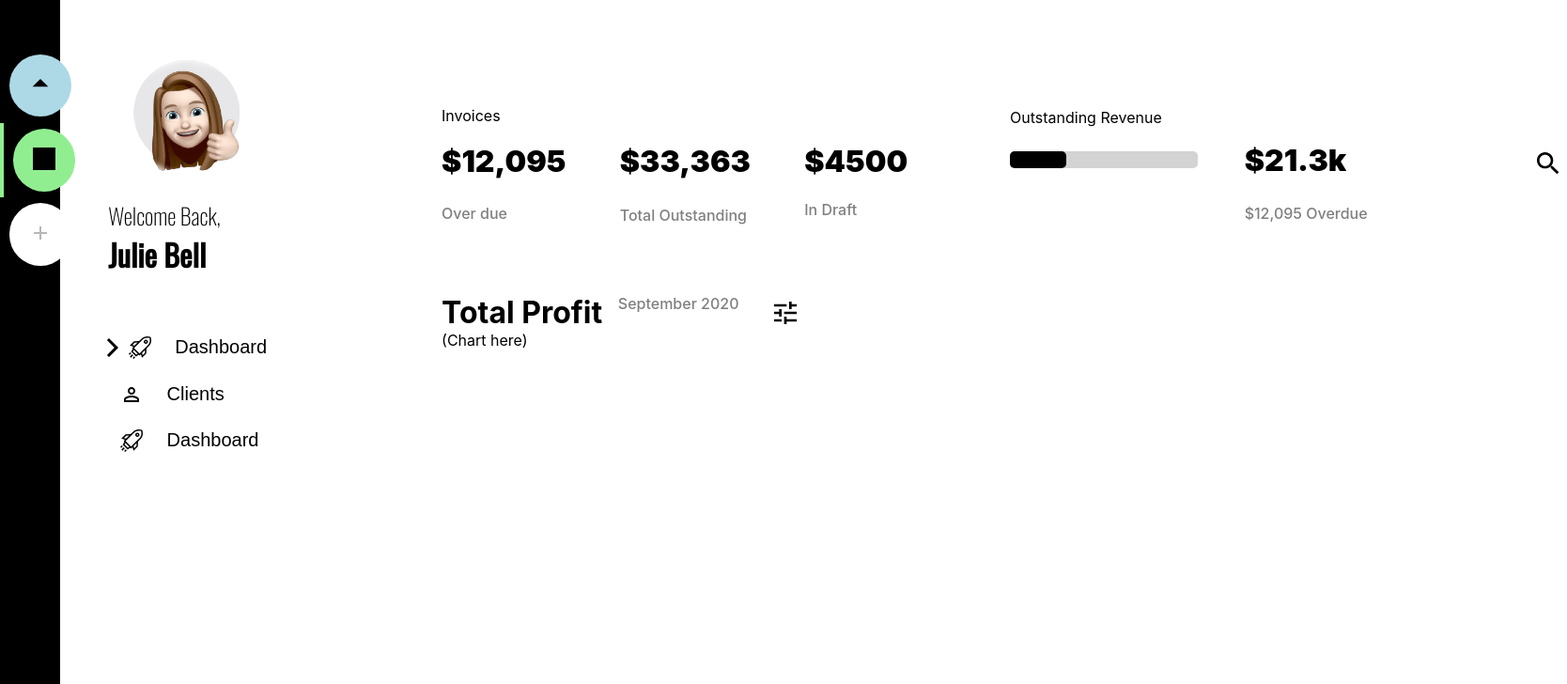
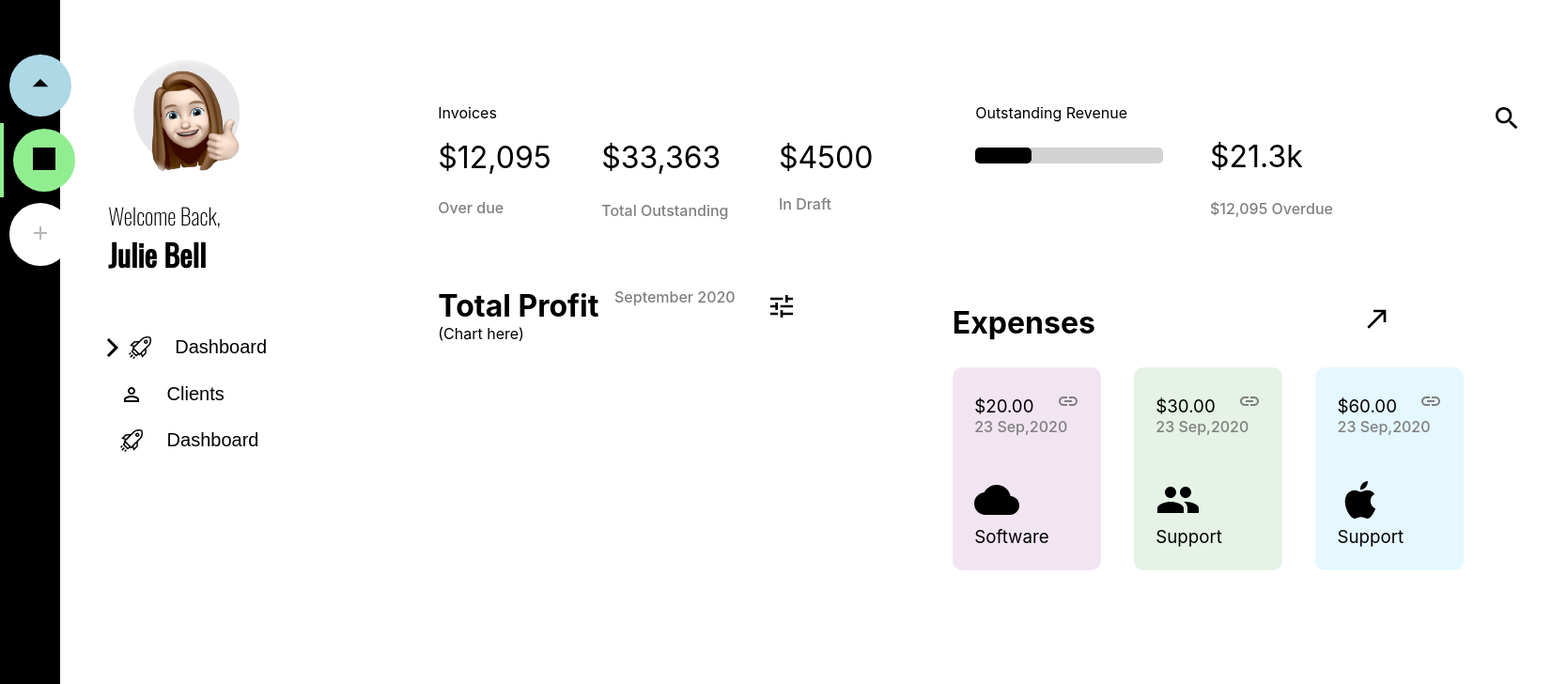
Before and after one commit to akshatsinghania/frontend-internship, a React (Create React App) app in the folder fintech-dashboard/: page / in a window 1280 px wide. Shown: the top 728 px of the page at 94% size, 1668 px wide, since content can reach past the window. Built offline with nearby package versions, Linux system fonts and the light colour scheme.

Commit message:
added Total Profit and  Expenses in second row of Dashboard

```diff
--- /dev/null
+++ b/fintech-dashboard/src/Pages/Dashboard/Components/Rows/InvoicesAndRevenue.js
@@ -0,0 +1,60 @@
+import React from 'react';
+import ProgressBar from '../../Components/ProgressBar/ProgressBar';
+import SearchIcon from '@material-ui/icons/Search';
+import TuneIcon from '@material-ui/icons/Tune';
+import LineChart from '../../Components/LineChart/LineChart';
+import CallMadeIcon from '@material-ui/icons/CallMade';
+import LinkIcon from '@material-ui/icons/Link';
+import AppleIcon from '@material-ui/icons/Apple';
+import CloudIcon from '@material-ui/icons/Cloud';
+import GroupIcon from '@material-ui/icons/Group';
+
+const InvoicesAndRevenue = () => {
+	return (
+		<div className='dashboard__row'>
+			<div className='dashboard__column'>
+				<h2 className='dashboard__columnTitle-light'>Invoices</h2>
+				<div className='dashboard__columnContent'>
+					<div>
+						<h1 className='dashboard__columnContent__text-heavy'>$12,095</h1>
+						<p className='dashboard__columnContent__text-light dasboard__text-marginTop'>
+							Over due
+						</p>
+					</div>
+					<div>
+						<h1 className='dashboard__columnContent__text-heavy'>$33,363</h1>
+						<p className='dashboard__columnContent__text-light dasboard__text-marginTop'>
+							Total Outstanding
+						</p>
+					</div>
+					<div>
+						<h1 className='dashboard__columnContent__text-heavy'>$4500</h1>
+						<p className='dashboard__columnContent__text-light dasboard__text-marginTop'>
+							In Draft
+						</p>
+					</div>
+				</div>
+			</div>
+			<div className='dashboard__column'>
+				<h2 className='dashboard__columnTitle-light'>Outstanding Revenue</h2>
+				<div className='dashboard__columnContent'>
+					<div>
+						<ProgressBar progress={30} />
+					</div>
+
+					<div>
+						<h1 className='dashboard__columnContent__text-heavy'>$21.3k</h1>
+						<p className='dashboard__columnContent__text-light dasboard__text-marginTop'>
+							$12,095 Overdue
+						</p>
+					</div>
+				</div>
+			</div>
+			<div className='dashboard__column'>
+				<SearchIcon className='dashboard__icon' />
+			</div>
+		</div>
+	);
+};
+
+export default InvoicesAndRevenue;
--- /dev/null
+++ b/fintech-dashboard/src/Pages/Dashboard/Components/Rows/TotalProfitAndExpenses.js
@@ -0,0 +1,74 @@
+import React from 'react';
+import TuneIcon from '@material-ui/icons/Tune';
+import LineChart from '../../Components/LineChart/LineChart';
+import CallMadeIcon from '@material-ui/icons/CallMade';
+import LinkIcon from '@material-ui/icons/Link';
+import AppleIcon from '@material-ui/icons/Apple';
+import CloudIcon from '@material-ui/icons/Cloud';
+import GroupIcon from '@material-ui/icons/Group';
+
+const TotalProfitAndExpenses = () => {
+	return (
+		<div className='dashboard__row'>
+			<div className='dashboard__column'>
+				<div className='dashboard__columnContent'>
+					<h1 className='dashboard__columnTitle-heavy'>Total Profit</h1>
+					<p className='dashboard__columnContent__text-light dasboard__text-marginLeft'>
+						September 2020
+					</p>
+					<TuneIcon className='dashboard__icon' />
+				</div>
+				<div className='dashboard_columnContent'>
+					<LineChart />
+				</div>
+			</div>
+			<div className='dashboard__column'>
+				<div className='dashboard__columnContent dashboard__columnContent-column'>
+					<div>
+						<h1 className='dashboard__columnTitle-heavy'>
+							Expenses
+							<CallMadeIcon className='dashboard__icon-small dashboard__icon-right' />
+						</h1>
+					</div>
+					<div className='dashboard__columnContent-row'>
+						<div className='dashboard__card'>
+							<h3 className='dashboard__columnContent__text-heavy'>
+								$20.00
+								<LinkIcon className='dashboard__columnContentIcon-small' />
+							</h3>
+							<p className='dashboard__columnContent__text-light'>
+								23 Sep,2020
+							</p>
+							<CloudIcon className='dashboard__icon-large' />
+							<h3 className='dashboard__columnContent__text-heavy'>Software</h3>
+						</div>
+						<div className='dashboard__card dashboard__card-green'>
+							<h3 className='dashboard__columnContent__text-heavy'>
+								$30.00
+								<LinkIcon className='dashboard__columnContentIcon-small' />
+							</h3>
+							<p className='dashboard__columnContent__text-light'>
+								23 Sep,2020
+							</p>
+							<GroupIcon className='dashboard__icon-large' />
+							<h3 className='dashboard__columnContent__text-heavy'>Support</h3>
+						</div>
+						<div className='dashboard__card dashboard__card-blue'>
+							<h3 className='dashboard__columnContent__text-heavy'>
+								$60.00
+								<LinkIcon className='dashboard__columnContentIcon-small' />
+							</h3>
+							<p className='dashboard__columnContent__text-light'>
+								23 Sep,2020
+							</p>
+							<AppleIcon className='dashboard__icon-large' />
+							<h3 className='dashboard__columnContent__text-heavy'>Support</h3>
+						</div>
+					</div>
+				</div>
+			</div>
+		</div>
+	);
+};
+
+export default TotalProfitAndExpenses;
--- a/fintech-dashboard/src/Pages/Dashboard/Dashboard.js
+++ b/fintech-dashboard/src/Pages/Dashboard/Dashboard.js
@@ -1,69 +1,12 @@
 import React from 'react';
-import ProgressBar from './Components/ProgressBar/ProgressBar';
-import SearchIcon from '@material-ui/icons/Search';
-import TuneIcon from '@material-ui/icons/Tune';
-import LineChart from './Components/LineChart/LineChart';
+import InvoicesAndRevenue from './Components/Rows/InvoicesAndRevenue';
+import TotalProfitAndExpenses from './Components/Rows/TotalProfitAndExpenses';
 
 const Dashboard = () => {
 	return (
 		<div className='dashboard'>
-			<div className='dashboard__row'>
-				<div className='dashboard__column'>
-					<h2 className='dashboard__columnTitle-light'>Invoices</h2>
-					<div className='dashboard__columnContent'>
-						<div>
-							<h1 className='dashboard__columnContent__text-heavy'>$12,095</h1>
-							<p className='dashboard__columnContent__text-light dasboard__text-marginTop'>
-								Over due
-							</p>
-						</div>
-						<div>
-							<h1 className='dashboard__columnContent__text-heavy'>$33,363</h1>
-							<p className='dashboard__columnContent__text-light dasboard__text-marginTop'>
-								Total Outstanding
-							</p>
-						</div>
-						<div>
-							<h1 className='dashboard__columnContent__text-heavy'>$4500</h1>
-							<p className='dashboard__columnContent__text-light dasboard__text-marginTop'>
-								In Draft
-							</p>
-						</div>
-					</div>
-				</div>
-				<div className='dashboard__column'>
-					<h2 className='dashboard__columnTitle-light'>Outstanding Revenue</h2>
-					<div className='dashboard__columnContent'>
-						<div>
-							<ProgressBar progress={30} />
-						</div>
-
-						<div>
-							<h1 className='dashboard__columnContent__text-heavy'>$21.3k</h1>
-							<p className='dashboard__columnContent__text-light dasboard__text-marginTop'>
-								$12,095 Overdue
-							</p>
-						</div>
-					</div>
-				</div>
-				<div className='dashboard__column'>
-					<SearchIcon className='dashboard__icon' />
-				</div>
-			</div>
-			<div className='dashboard__row'>
-				<div className='dashboard__column'>
-					<div className='dashboard__columnContent'>
-						<h1 className='dashboard__columnTitle-heavy'>Total Profit</h1>
-						<p className='dashboard__columnContent__text-light dasboard__text-marginLeft'>
-							September 2020
-						</p>
-						<TuneIcon className='dashboard__icon' />
-					</div>
-					<div className='dashboard_columnContent'>
-						<LineChart />
-					</div>
-				</div>
-			</div>
+			<InvoicesAndRevenue />
+			<TotalProfitAndExpenses />
 		</div>
 	);
 };
--- a/fintech-dashboard/src/Styles/Dashboard/Dashboard.css
+++ b/fintech-dashboard/src/Styles/Dashboard/Dashboard.css
@@ -12,6 +12,7 @@
 .dashboard__column {
 	margin: auto 15%;
 	white-space: nowrap;
+	height: 100%;
 }
 .dashboard__columnTitle-light {
 	font-weight: 400;
@@ -19,6 +20,9 @@
 }
 .dashboard__columnContent {
 	display: flex;
+}
+.dashboard__columnContent-column {
+	flex-direction: column;
 }
 .dashboard__columnContent div {
 	margin-right: 15%;
@@ -29,15 +33,51 @@
 	color: gray;
 }
 .dashboard__columnContent__text-heavy {
-	font-weight: 900;
+	font-weight: 400;
 }
 .dashboard__icon {
 	font-size: 200% !important;
 	margin: auto 10%;
 }
+.dashboard__icon-right {
+	margin-left: 100%;
+}
+.dashboard__icon-small {
+	align-items: flex-end;
+	font-size: 100% !important;
+}
+
 .dasboard__text-marginTop {
 	margin-top: 20%;
 }
 .dasboard__text-marginLeft {
 	margin-left: 5%;
 }
+.dashboard__card {
+	background-color: rgba(128, 0, 128, 0.1);
+	padding: 10%;
+	border-radius: 10px;
+}
+.dashboard__columnContentIcon-small {
+	margin-left: 22%;
+	padding-right: 1em;
+}
+.dashboard__columnContentIcon-small {
+	font-size: 100%;
+	color: gray;
+}
+.dashboard__card-green {
+	background-color: rgba(0, 128, 0, 0.1);
+}
+.dashboard__card-blue {
+	background-color: rgba(0, 183, 255, 0.1);
+}
+.dashboard__icon-large {
+	margin-top: 40%;
+	font-size: 300% !important;
+}
+.dashboard__columnContent-row {
+	display: flex;
+	flex-direction: row;
+	margin-right: 30% !important;
+}
```
